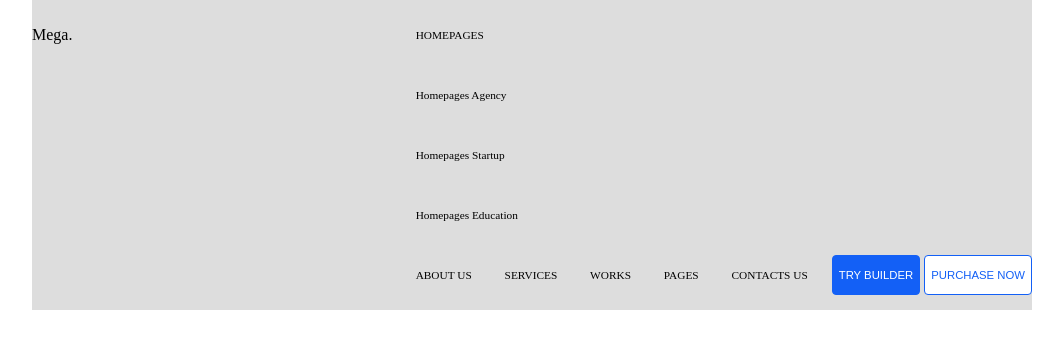
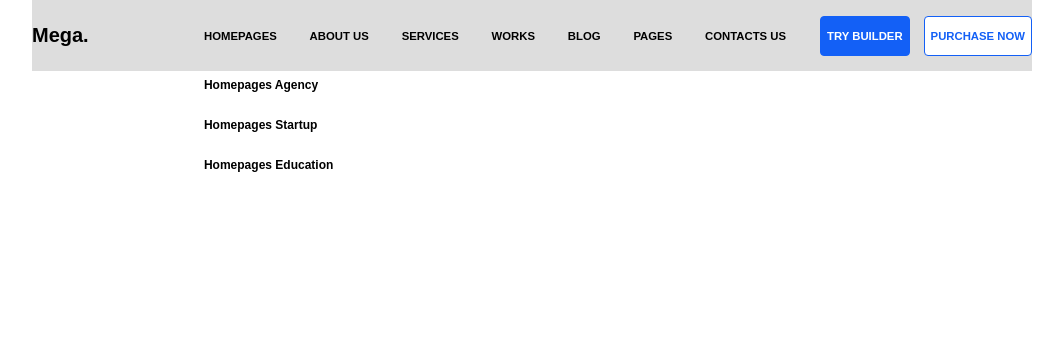
Before and after one commit to tarrymary/html, a plain HTML site: page index.html in a window 1280 px wide. Shown: the whole page, without its empty margins (108-1171 px from the left). Drawn offline with Linux system fonts and the light colour scheme.

Commit message:
header (without sub-menu)

```diff
--- a/index.html
+++ b/index.html
@@ -20,7 +20,8 @@
 						</ul>
 					<li class="item"><a href="#aboutus">about us</a></li>
 					<li class="item"><a href="#services">services</a></li>
-					<li class="item"><a href="#works">works<a></li>
+					<li class="item"><a href="#works">works</a></li>
+					<li class="item"><a href="#blog">blog</a></li>
 					<li class="item"><a href="#pages">pages</a></li>
 					<li class="item"><a href="#content">contacts us</a></li>
 				</ul>
--- a/styles.css
+++ b/styles.css
@@ -26,12 +26,30 @@
 .main-menu a {
 	text-decoration: none;
 	color: black;
+	padding: 2.5em 0;
+	font-weight: bold;
+	font-family: Arial;
 }
 
-.main-menu .item:hover {
+.main-menu .item a:hover {
 	border-bottom: 1px solid rgb(19, 96, 246);
+	color: rgb(19, 96, 246);
 }
 
+.main-menu .submenu a {
+	text-decoration: none;
+	color: black;
+	display: block;
+	padding: 0;
+	margin:0;
+	height:50px;
+	font-size: 9pt;
+	padding-left: 10px;
+}
+
+.main-menu .submenu a:hover {
+	color: rgb(19, 96, 246);
+}
 
 .main-menu {
 	font-size: 8.5pt;
@@ -42,29 +60,32 @@
 	position: relative;
 }
 
-/*.main-menu .submenu {
+.main-menu .submenu {
 	position:absolute;
-	border: 1px solid black;
 	width: 150px;
-	display: none;
 	z-index: 1000;
+	top: 60px;
+	box-sizing: border-box;
 }
-
-.main-menu > li:hover .submenu {
-	display: block;
-}*/
 
 .main-menu .subitem {
 	display: block;
-	padding-left: 10px;
 	text-transform: capitalize;
-	margin: -10px 0;
+	margin-top: -10px;
 }
 
+/*
+.main-menu > .item:hover .submenu {
+	display: block;
+}
+*/
 
 .logo {
 	display: inline-block;
 	line-height: 70px;
+	font-family: Arial;
+	font-size: 20px;
+	font-weight: bold;
 }
 
 .button {
@@ -75,7 +96,9 @@
 	height: 40px;
 	text-transform: uppercase;
 	font-size: 8.5pt;
+	font-weight: bold;
 	display: inline-block;
+	margin-left: 10px;
 }
 
 .button:hover {
```
